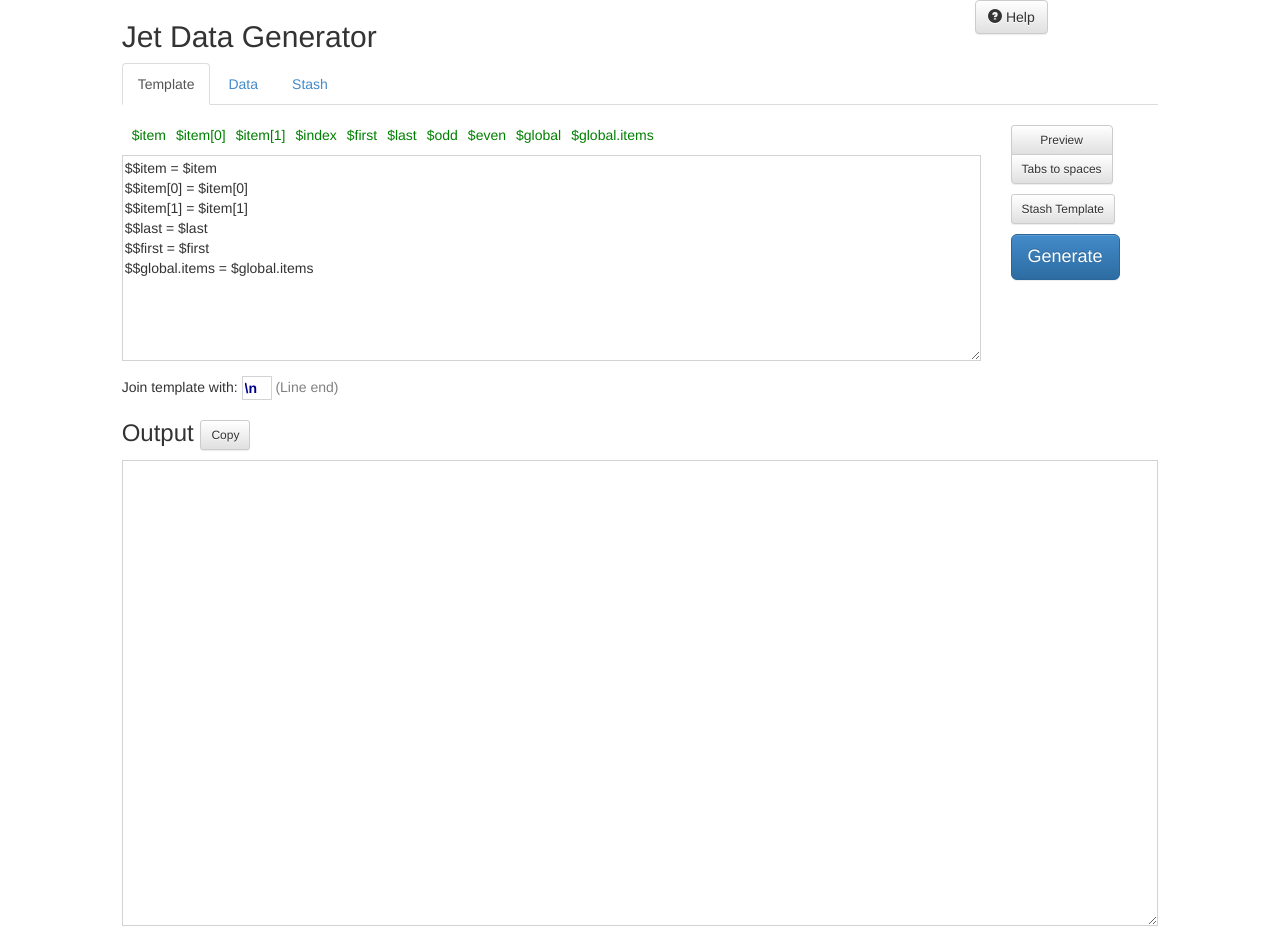
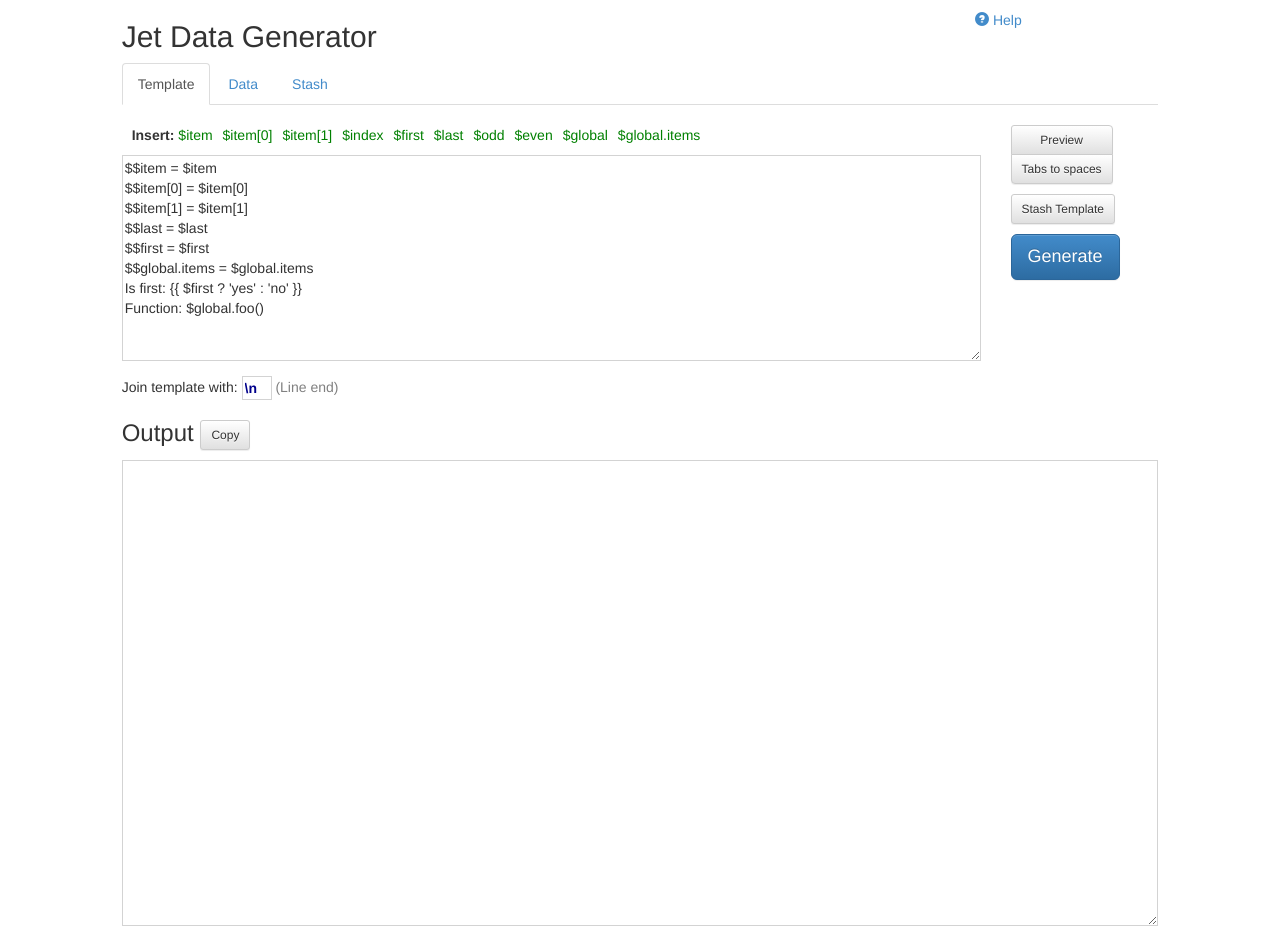
Before and after one commit to BorisLevitskiy/jet, a plain HTML site: page index.html in a window 1280 px wide. Drawn offline with Linux system fonts and the light colour scheme.

Commit message:
Small improvements.

```diff
--- a/app/app.js
+++ b/app/app.js
@@ -12,7 +12,8 @@ angular.module("app", ['dataStore', 'directives'])
     .factory('jet', function (){
         return window.jet;
     })
-    .run(function() {
+    .run(function($rootScope, dataStore) {
+            $rootScope.isFirstRun = dataStore.getObject('config') != null; // TODO: Encapsulate getting config
             // TODO: Move to directive
             $("#copiedNotify").hide();
             var clip = new ZeroClipboard(document.getElementById("btnCopyToClipBoard"));
--- a/app/generatorCtrl.js
+++ b/app/generatorCtrl.js
@@ -6,7 +6,7 @@ angular.module("app")
             "$$item[1] = $item[1]\n" +
             "$$last = $last\n" +
             "$$first = $first\n" +
-            "$$global.items = $global.items\n";
+            "$$global.items = $global.items\n" +
             "Is first: {{ $first ? 'yes' : 'no' }}\n" +
             "Function: $global.foo()";
 
@@ -18,7 +18,6 @@ angular.module("app")
         //console.log("Loaded isJson: %s",localStorage.getItem("isJson"));
         var configKey = 'config',
             storedConfig = dataStore.getObject(configKey),
-            isFirstRun = storedConfig != null,
             cfg = $scope.config = storedConfig || {
                                                     template: localStorage.getItem("template") || defaultTemplate,
                                                     data: localStorage.getItem("data") || defaultData,
@@ -30,7 +29,7 @@ angular.module("app")
 
         $scope.stashTemplates = stash.getTemplates() || [];
 
-        $scope.stashTemplate = function() {
+        $scope.stashTemplate = function(t) {
             $scope.stashTemplates = stash.stashTemplate(cfg.template);
             cfg.template = "";
         };
@@ -103,6 +102,7 @@ angular.module("app")
         ];
 
 
-
-
+        if($scope.isFirstRun) {
+            stash.stashTemplate(defaultTemplate);
+        }
     });
--- a/index.html
+++ b/index.html
@@ -29,12 +29,13 @@
         <h2>Jet Data Generator</h2>
     </div>
 
-    <div class="col-lg-offset-5 col-lg-2">
-        <button class="btn btn-default" href="javascript:void(0)" data-container="body" data-toggle="popover" data-placement="bottom"
+    <div class="col-lg-offset-5 col-lg-2" style="padding: 10px">
+        <!-- Help Button-->
+        <a href="javascript:void(0)" data-container="body" data-toggle="popover" data-placement="bottom"
                 jet-popover="helpHtml()"
-                data-html="true">
+                data-html="true" style="margin: 5px;">
             <span class="glyphicon glyphicon-question-sign"></span> Help
-        </button>
+        </a>
     </div>
 </div>
 
@@ -57,7 +58,9 @@
 
                 <div class="row">
                     <div class="col-lg-10">
+                        <!-- List of Macroses to insert -->
                         <div style="padding: 10px">
+                            <strong>Insert:</strong>
                             <a ng-repeat="m in macroses track by m.name" href="javascript:void(0)"
                                jet-append-to="#template" title="{{m.description}}" style="margin-right: 10px; color:green">{{m.name}}</a>
                         </div>
```
